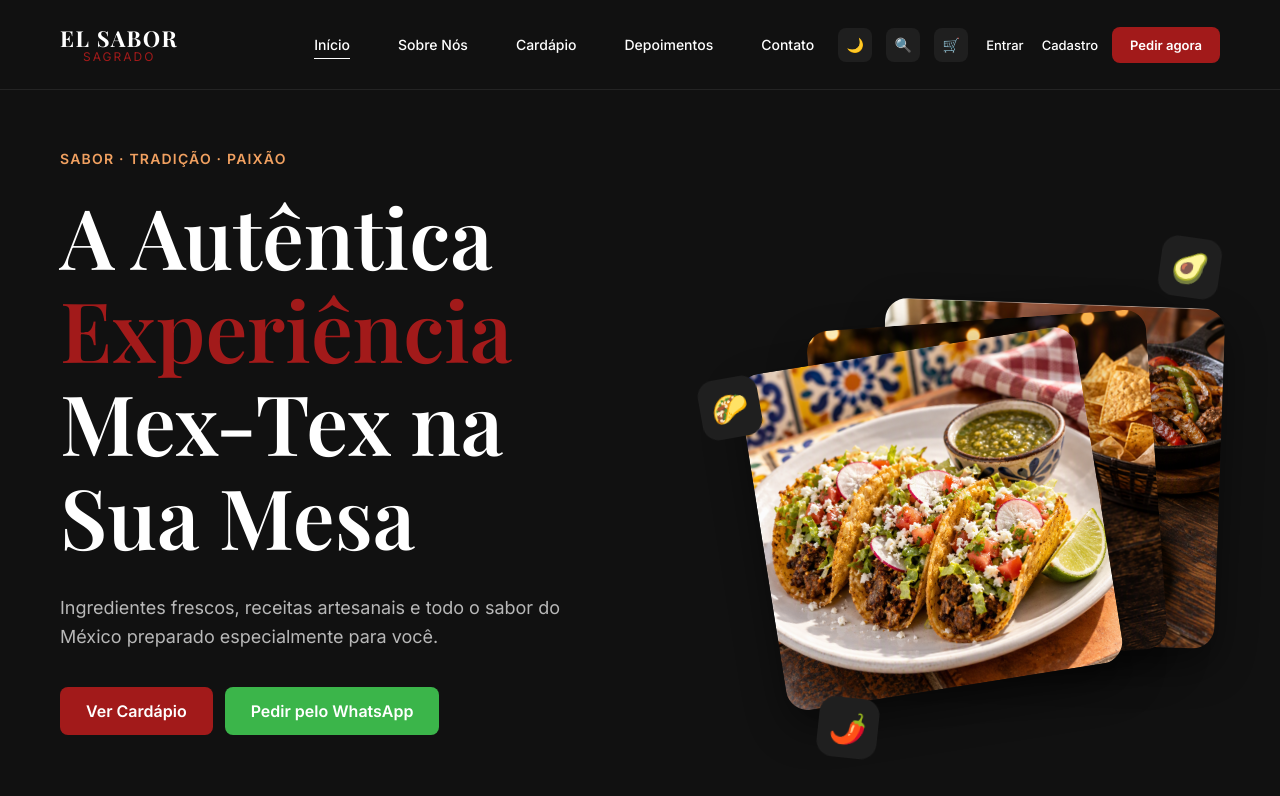
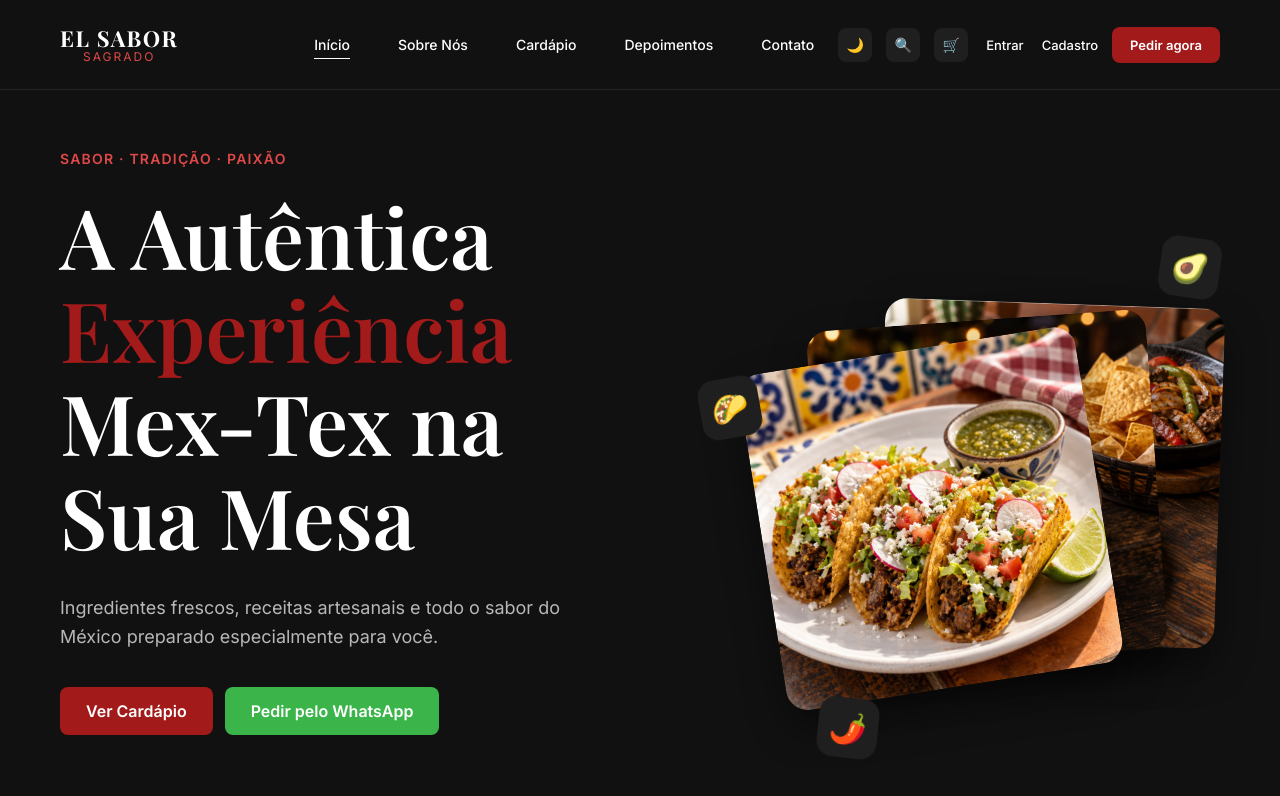
Before and after one commit to nesxcau01/el-sabor, a plain HTML site: page index.html in a window 1280 px wide. Shown: the top 796 px of the page. Drawn offline with nearby package versions, Linux system fonts and the light colour scheme.

Commit message:
Add files via upload

```diff
--- a/style.css
+++ b/style.css
@@ -5,16 +5,16 @@
   --texto: #ffffff;
   --cinza: #b8b8b8;
   --laranja: #a21a1a;
-  --laranja-escuro: #f06a33;
+  --laranja-escuro: #b82020;
   --borda: rgba(255, 255, 255, 0.08);
 
-  --cor-sobretitulo: #f0a060;
+  --cor-sobretitulo: #e04848;
   --sombra: rgba(0, 0, 0, 0.35);
   --sombra-forte: rgba(0, 0, 0, 0.45);
   --fundo-foto: #181818;
   --fundo-espaco: #e4e4e4;
-  --cor-detalhes: #d9a07e;
-  --fundo-pimenta: #1a1210;
+  --cor-detalhes: #e24b4b;
+  --fundo-pimenta: #1a1010;
   --fundo-rodape: #161616;
   --borda-campo: rgba(255, 255, 255, 0.14);
 }
@@ -25,17 +25,17 @@ body:has(#interruptor-tema:checked) {
   --fundo-suave: #ffffff;
   --texto: #1a1a1a;
   --cinza: #5a5a5a;
-  --laranja: #d94f1a;
-  --laranja-escuro: #c84313;
+  --laranja: #a21a1a;
+  --laranja-escuro: #851414;
   --borda: rgba(0, 0, 0, 0.1);
 
-  --cor-sobretitulo: #d94f1a;
+  --cor-sobretitulo: #a21a1a;
   --sombra: rgba(0, 0, 0, 0.12);
   --sombra-forte: rgba(0, 0, 0, 0.22);
   --fundo-foto: #e4e0db;
   --fundo-espaco: #dcd8d3;
-  --cor-detalhes: #b8431a;
-  --fundo-pimenta: #f3e6df;
+  --cor-detalhes: #a21a1a;
+  --fundo-pimenta: #f5e3e3;
   --fundo-rodape: #ece8e3;
   --borda-campo: rgba(0, 0, 0, 0.2);
 }
@@ -90,7 +90,7 @@ body {
 .logo-subtitulo {
   font-size: 12px;
   letter-spacing: 2px;
-  color: var(--laranja);
+  color: var(--cor-sobretitulo);
 }
 
 /* Links */
@@ -373,7 +373,7 @@ body:has(#interruptor-tema:checked) .tema-icone::before { content: "☀️"; }
   color: var(--cinza);
 }
 
-.estrela { color: #f5c542; }
+.estrela { color: #e8c27a; }
 
 /* Lado visual */
 .destaque-visual {
@@ -536,7 +536,7 @@ body:has(#interruptor-tema:checked) .tema-icone::before { content: "☀️"; }
   place-items: center;
   margin-bottom: 20px;
   font-size: 24px;
-  background: rgba(224, 90, 36, 0.16);
+  background: rgba(162, 26, 26, 0.16);
   border-radius: 12px;
 }
 
@@ -843,7 +843,7 @@ body:has(#interruptor-tema:checked) .tema-icone::before { content: "☀️"; }
   font-size: 12px;
   font-weight: 600;
   color: var(--cor-detalhes);
-  background: rgba(224, 90, 36, 0.18);
+  background: rgba(162, 26, 26, 0.18);
   border: none;
   border-radius: 8px;
   cursor: pointer;
@@ -851,7 +851,7 @@ body:has(#interruptor-tema:checked) .tema-icone::before { content: "☀️"; }
 }
 
 .botao-detalhes:hover {
-  background: rgba(224, 90, 36, 0.32);
+  background: rgba(162, 26, 26, 0.32);
 }
 
 .botao-adicionar {
@@ -1019,7 +1019,7 @@ body:has(#interruptor-tema:checked) .tema-icone::before { content: "☀️"; }
 .estrelas {
   font-size: 20px;
   letter-spacing: 3px;
-  color: #f5c542;
+  color: #e8c27a;
 }
 
 .avaliacao p {
```
